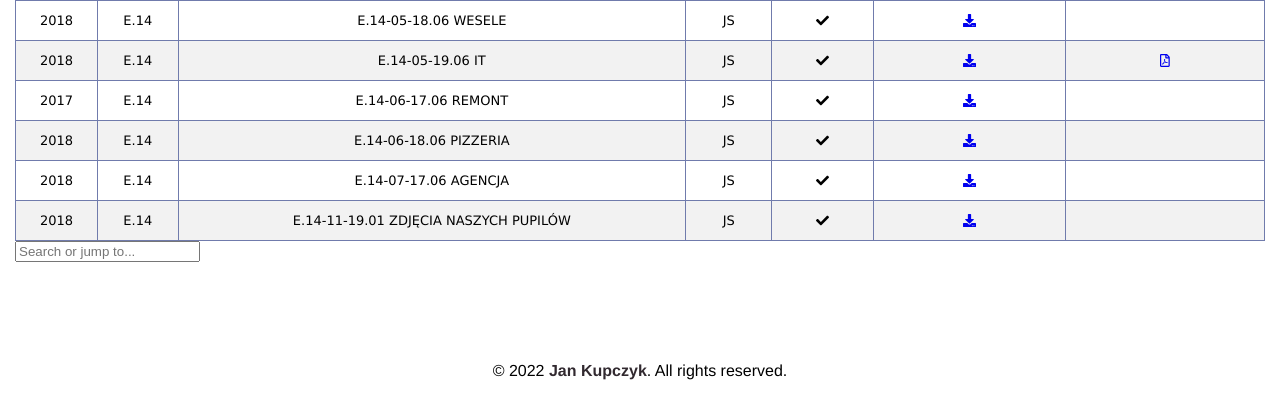
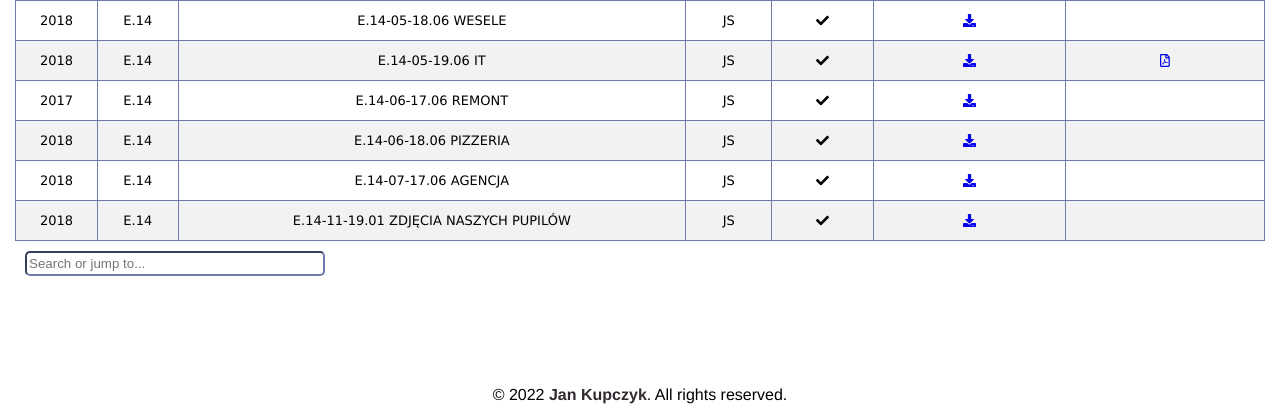
Before and after one commit to jankupczyk/EE-09, a PHP site: page / in a window 1280 px wide. Shown: the part 1735-2154 px from the top of the page. Before the commit the page ends 2115 px from the top, so only its background shows below. Run offline with PHP 8.4, Linux system fonts and the light colour scheme.

Commit message:
Add files via upload

```diff
--- a/src/css/style.css
+++ b/src/css/style.css
@@ -75,6 +75,22 @@ td[data-label="TITLE"]:hover {
   transition: opacity 750ms;
 }
 
+.form-control {
+  margin: 10px;
+  height: 25px;
+  width: 300px;
+  border-radius: 5px;
+  border-color: #707bac;
+}
+
+::marker {
+  display: none;
+  color: transparent;
+  background-color: transparent;
+  border-color: transparent;
+  border: 0 0px transparent;
+}
+
 @media (max-width: 950px) {
   .table thead {
     display: none;
--- /dev/null
+++ b/src/js/Search.js
@@ -0,0 +1,14 @@
+Search_Bar_Data = () => {
+    let input = document.getElementById('inputed').value
+    input = input.toLowerCase();
+    let x = document.querySelectorAll('td');
+
+    for (i = 0; i < x.length; i++) {
+        if (!x[i].innerHTML.toLowerCase().includes(input)) {
+            x[i].style.display = "none";
+        }
+        else {
+            x[i].style.display = "list-item";
+        }
+    }
+}
```
